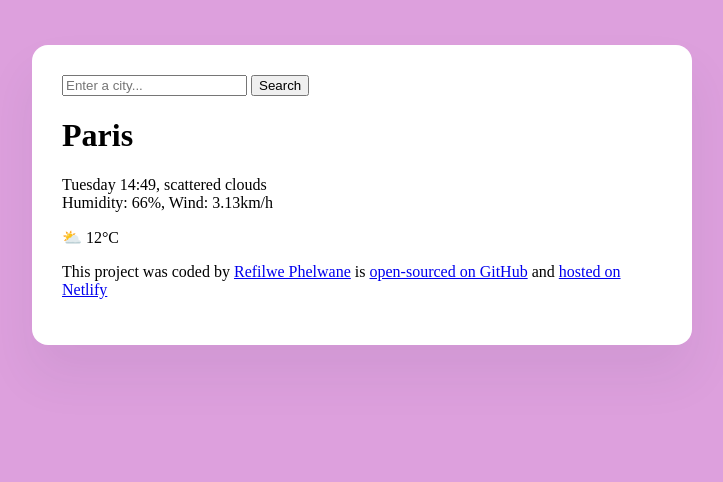
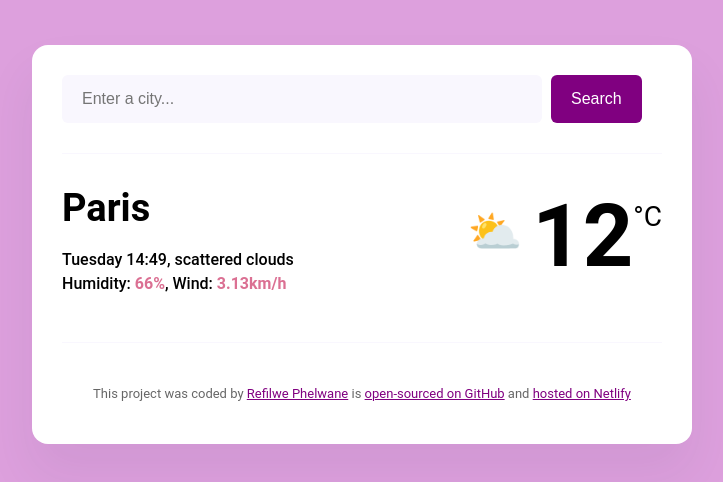
Before and after one commit to Fifla47/Current-weather-app, a plain HTML site: page index.html in a window 1280 px wide. Shown: the whole page, without its empty margins (278-1001 px from the left). Drawn offline with Linux system fonts and the light colour scheme.

Commit message:
Added basic CSS

```diff
--- a/index.html
+++ b/index.html
@@ -9,21 +9,32 @@
   <body>
     <div class="weather-app">
       <header>
-        <form>
-          <input type="search" placeholder="Enter a city..." required />
-          <input type="submit" value="Search" />
+        <form class="search-form">
+          <input
+            type="search"
+            placeholder="Enter a city..."
+            required
+            class="search-form-input"
+          />
+          <input type="submit" value="Search" class="search-form-button" />
         </form>
       </header>
       <main>
-        <div>
-          <h1>Paris</h1>
-          <p>
-            Tuesday 14:49, scattered clouds
-            <br />
-            Humidity: 66%, Wind: 3.13km/h
-          </p>
+        <div class="weather-app-data">
+          <div>
+            <h1 class="weather-app-city">Paris</h1>
+            <p class="weather-app-details">
+              Tuesday 14:49, scattered clouds
+              <br />
+              Humidity: <strong>66%</strong>, Wind: <strong>3.13km/h</strong>
+            </p>
+          </div>
+          <div class="weather-app-temperature-container">
+            <div class="weather-app-icon">⛅</div>
+            <div class="weather-app-temperature">12</div>
+            <div class="weather-app-unit">°C</div>
+          </div>
         </div>
-        <div>⛅ 12°C</div>
       </main>
 
       <footer>
--- a/styles.css
+++ b/styles.css
@@ -1,5 +1,27 @@
 body {
   background-color: plum;
+  font-family: "Roboto", sans-serif;
+}
+
+header {
+  border-bottom: 1px solid #f9f7fe;
+  padding: 0 0 30px 0;
+}
+
+main {
+  padding: 30px 0;
+}
+
+footer {
+  border-top: 1px solid #f9f7fe;
+  padding: 30px 0 0 0;
+  text-align: center;
+  font-size: 13px;
+  color: rgba(0, 0, 0, 0.6);
+}
+
+a {
+  color: purple;
 }
 
 .weather-app {
@@ -10,3 +32,64 @@ body {
   box-shadow: 0 30px 50px rgba(65, 50, 100, 0.08);
   border-radius: 16px;
 }
+
+.search-form-input {
+  background-color: #f9f7fe;
+  border: none;
+  border-radius: 6px;
+  width: 80%;
+  font-size: 16px;
+  padding: 15px 20px;
+}
+
+.search-form-button {
+  background: purple;
+  padding: 15px 20px;
+  margin-left: 5px;
+  font-size: 16px;
+  border: none;
+  border-radius: 6px;
+  color: white;
+}
+
+.weather-app-data {
+  display: flex;
+  justify-content: space-between;
+}
+
+.weather-app-city {
+  margin: 0;
+  font-size: 38px;
+  line-height: 48px;
+}
+
+.weather-app-details {
+  font-size: 16px;
+  line-height: 24px;
+
+  font-weight: 500;
+}
+
+.weather-app-details strong {
+  color: palevioletred;
+}
+
+.weather-app-temperature-container {
+  display: flex;
+}
+
+.weather-app-temperature {
+  font-size: 88px;
+  font-weight: bold;
+  margin-left: 10px;
+}
+
+.weather-app-icon {
+  font-size: 44px;
+  margin-top: 22px;
+}
+
+.weather-app-unit {
+  margin-top: 16px;
+  font-size: 28px;
+}
```
